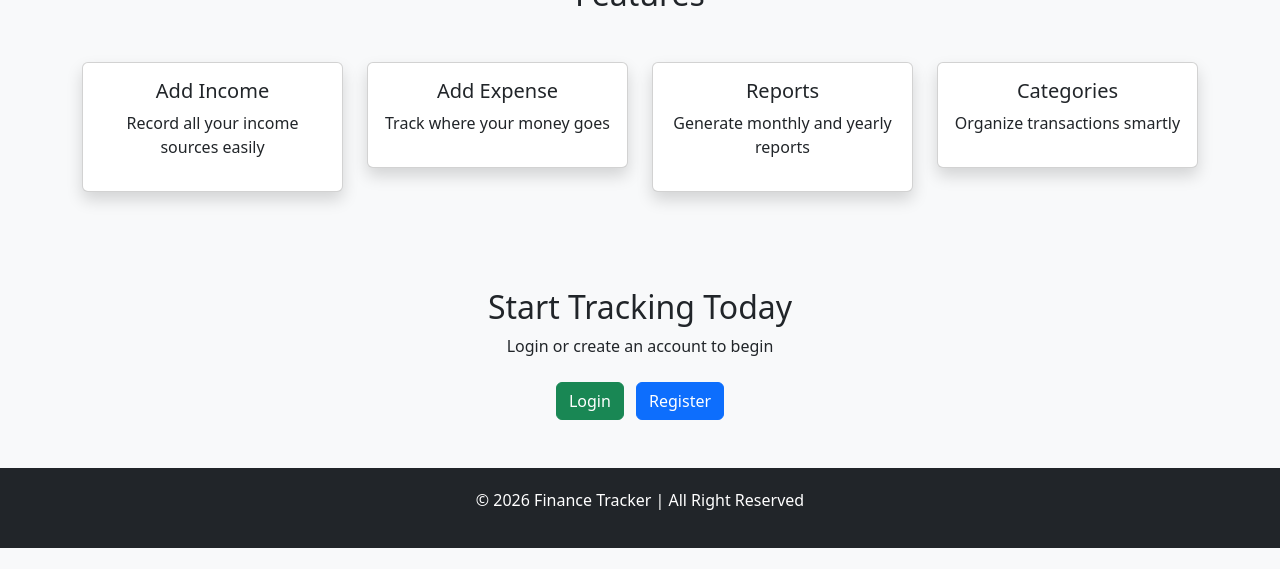
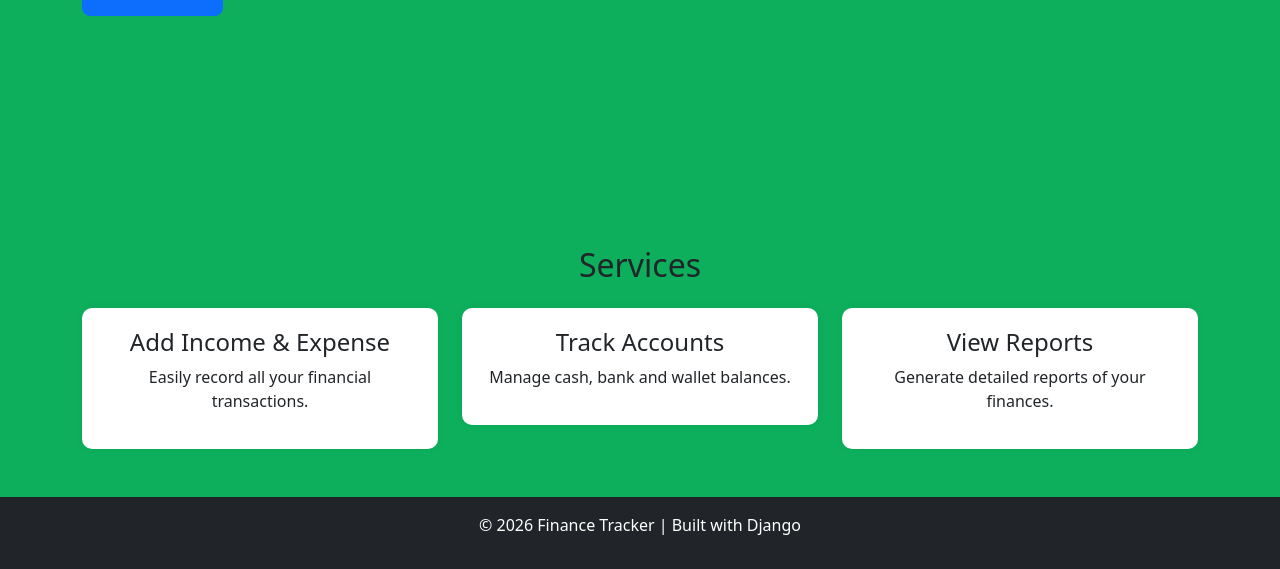
Before and after one commit to Jagriti-Pangeni/finance_manager, a Django app: page / in a window 1280 px wide. Shown: the part 530-1099 px from the top of the page. Before the commit the page ends 1078 px from the top, so only its background shows below. Run offline with Django 5.2, Linux system fonts and the light colour scheme.

Commit message:
Clean finance manager project

```diff
--- a/tracker/templates/tracker/homepage.html
+++ b/tracker/templates/tracker/homepage.html
@@ -3,110 +3,110 @@
 <head>
     <meta charset="UTF-8">
     <meta name="viewport" content="width=device-width, initial-scale=1.0">
-    <title>Home page</title>
+    <title>Finance Tracker</title>
 
-    <!-- Bootstrap CDN -->
+    <!-- Bootstrap -->
     <link href="https://cdn.jsdelivr.net/npm/bootstrap@5.3.0/dist/css/bootstrap.min.css" rel="stylesheet">
 
     <style>
         body {
-            background-color: #f8f9fa;
+            background-color: #0daf5c;
         }
+
         .hero {
-            background: linear-gradient(135deg, #211a66, #32863a);
-            color: white;
-            padding: 100px 0;
-            text-align: center;
+            height: 90vh;
+            display: flex;
+            align-items: center;
         }
+
+        .hero-text h1 {
+            font-size: 3rem;
+            font-weight: bold;
+        }
+
         .feature-box {
+            padding: 20px;
+            border-radius: 10px;
+            background: white;
+            box-shadow: 0 0 10px rgba(0,0,0,0.05);
             transition: 0.3s;
         }
+
         .feature-box:hover {
-            transform: translateY(-10px);
-        }
-        .footer {
-            background: #212529;
-            color: white;
-            padding: 20px 0;
-            text-align: center;
+            transform: translateY(-5px);
         }
     </style>
 </head>
+
 <body>
 
-<!--  Navbar -->
+<!-- NAVBAR -->
 <nav class="navbar navbar-expand-lg navbar-dark bg-dark">
     <div class="container">
-        <a class="navbar-brand" href="#">💲Finance Tracker</a>
+        <a class="navbar-brand" href="/">FinanceTracker</a>
 
-        <div class="ms-auto">
+        <div>
             <a href="{% url 'login' %}" class="btn btn-outline-light me-2">Login</a>
-            <a href="{% url 'register' %}" class="btn btn-primary">Register</a>
+            <a href="{% url 'register' %}" class="btn btn-warning">Register</a>
         </div>
     </div>
 </nav>
 
-<!-- hero Section -->
-<section class="hero">
-    <div class="container">
-        <h1 class="display-4 fw-bold">Master Your Money Master Your Life</h1>
-        <p class="lead mt-3">Track income, expenses and generate reports easily</p>
-        <a href="{% url 'login' %}" class="btn btn-light btn-lg mt-4">Get Started</a>
+<!-- HERO SECTION -->
+<section class="hero container">
+    <div class="row align-items-center">
+
+        <div class="col-md-6 hero-text">
+            <h1>Track Your Money Smarter 💰</h1>
+            <p class="mt-3">
+                Manage your income and expenses easily. Stay in control of your finances with real-time tracking and reports.
+            </p>
+
+            <a href="{% url 'register' %}" class="btn btn-primary btn-lg mt-3">
+                Get Started
+            </a>
+        </div>
+
+        <div class="col-md-6 text-center">
+            <img src="https://cdn-icons-png.flaticon.com/512/3135/3135706.png" width="300">
+        </div>
+
     </div>
 </section>
 
-<!-- Features Section -->
-<section class="py-5">
-    <div class="container text-center">
-        <h2 class="mb-5">Features</h2>
+<!-- ✨ FEATURES -->
+<section class="container mb-5">
+    <h2 class="text-center mb-4">Services</h2>
 
-        <div class="row">
+    <div class="row text-center">
 
-            <div class="col-md-3">
-                <div class="card feature-box shadow p-3">
-                    <h5>Add Income</h5>
-                    <p>Record all your income sources easily</p>
-                </div>
+        <div class="col-md-4">
+            <div class="feature-box">
+                <h4>Add Income & Expense</h4>
+                <p>Easily record all your financial transactions.</p>
             </div>
+        </div>
 
-            <div class="col-md-3">
-                <div class="card feature-box shadow p-3">
-                    <h5>Add Expense</h5>
-                    <p>Track where your money goes</p>
-                </div>
+        <div class="col-md-4">
+            <div class="feature-box">
+                <h4>Track Accounts</h4>
+                <p>Manage cash, bank and wallet balances.</p>
             </div>
+        </div>
 
-            <div class="col-md-3">
-                <div class="card feature-box shadow p-3">
-                    <h5>Reports</h5>
-                    <p>Generate monthly and yearly reports</p>
-                </div>
+        <div class="col-md-4">
+            <div class="feature-box">
+                <h4>View Reports</h4>
+                <p>Generate detailed reports of your finances.</p>
             </div>
+        </div>
 
-            <div class="col-md-3">
-                <div class="card feature-box shadow p-3">
-                    <h5>Categories</h5>
-                    <p>Organize transactions smartly</p>
-                </div>
-            </div>
-
-        </div>
     </div>
 </section>
 
-<!-- Auth Section -->
-<section class="bg-light py-5 text-center"> <div class="container">
-    <h2>Start Tracking Today</h2>
-    <p class="mb-4">Login or create an account to begin</p>
-    <a href="{% url 'login' %}" class="btn btn-success me-2">Login</a>
-    <a href="{% url 'register' %}" class="btn btn-primary">Register</a> </div>
-</section>
-
-<!-- Footer -->
-<footer class="footer">
-    <div class="container">
-        <p>© 2026 Finance Tracker | All Right Reserved </p>
-    </div>
+<!-- 📢 FOOTER -->
+<footer class="bg-dark text-white text-center p-3">
+    <p>© 2026 Finance Tracker | Built with Django</p>
 </footer>
 
 </body>
```
Also changed, not shown: .gitignore/db.sqlite3 (deleted), db.sqlite3 (deleted), 1 other file.
